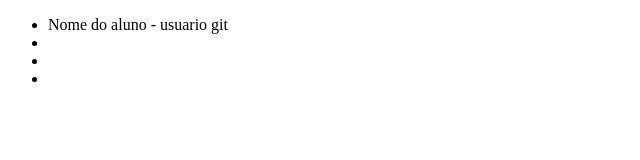
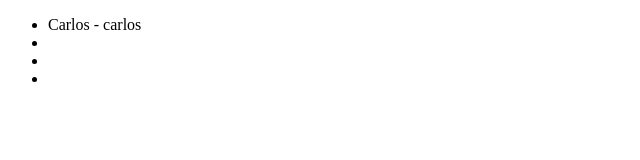
Before and after one commit to carloseadac/cursosenaicarlos, a plain HTML site: page index.html in a window 1280 px wide. Shown: the whole page, without its empty margins (0-640 px from the left). Drawn offline with Linux system fonts and the light colour scheme.

Commit message:
colocando o nome

```diff
--- a/index.html
+++ b/index.html
@@ -8,7 +8,7 @@
 <body>
     <title>CURSOS de DevOps do Senai - Aluno Carlos</title>
     <ul>
-        <li>Nome do aluno - usuario git</li>
+        <li>Carlos - carlos</li>
         <li></li>
         <li></li>
         <li></li>
```
